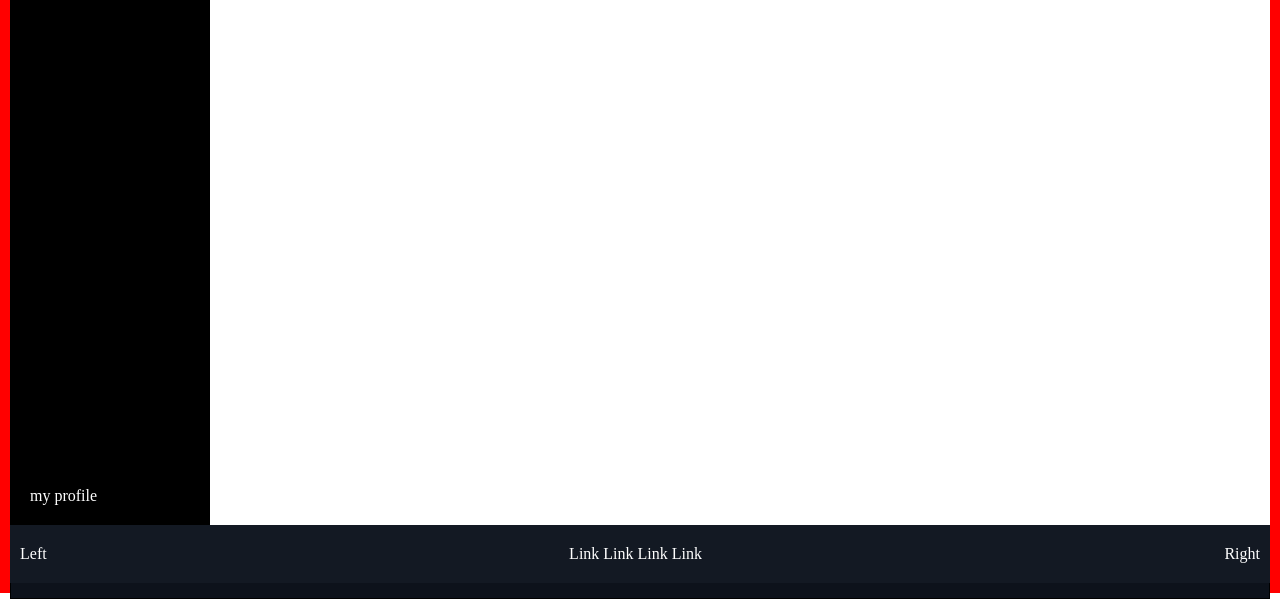
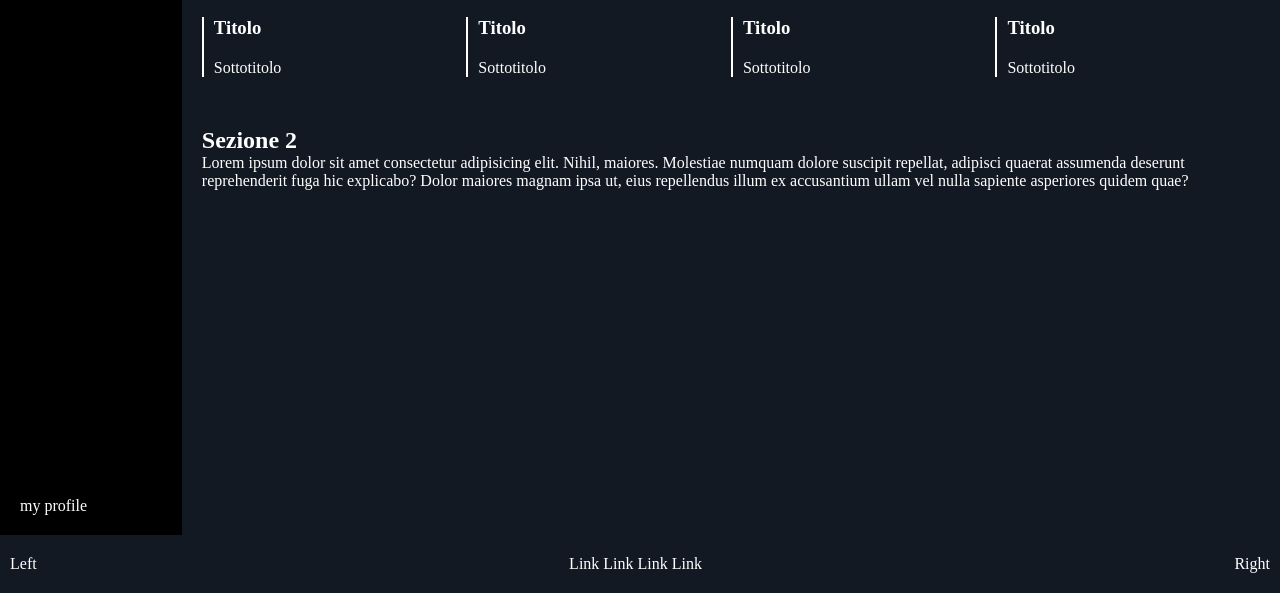
Before and after one commit to casalaspro/html-css-viewport, a plain HTML site: page index.html in a window 1280 px wide. Shown: the part 207-806 px from the top of the page. Drawn offline with Linux system fonts and the light colour scheme.

Commit message:
FIX - removed wrap from every class but the card-section

```diff
--- a/app.css
+++ b/app.css
@@ -43,7 +43,7 @@ body{
 
 .row{
   display: flex;
-  flex-wrap: wrap;
+  /* flex-wrap: wrap; */
 }
 
 .app{
@@ -59,7 +59,7 @@ main{
 /* MENU */
 
 header{
-  width: 200px;
+  width: 300px;
   background-color: black;
 }
 
@@ -68,7 +68,6 @@ header.row{
   justify-content: space-between;
   height: 100%;
   padding: 20px;
-  flex-wrap: nowrap;
 }
 
 /* CONTAINER */
@@ -103,6 +102,10 @@ a.button {
   background-color: #131923;
 }
 
+.cards-section .row{
+  flex-wrap: wrap;
+}
+
 .cards-section h2{
   margin-bottom: 30px;
 }
@@ -120,6 +123,7 @@ a.button {
 .text-section{
   /* flex-grow: 4; */
   background-color: #131923;
+  flex-grow: 1;
 }
 
 /* FOOTER */
--- a/index.html
+++ b/index.html
@@ -6,7 +6,7 @@
   <link rel="stylesheet" href="app.css">
   <title>Web App</title>
 </head>
-<body class="debug">
+<body class="">
 
 <div class="app row">
   <main class="row">
```
